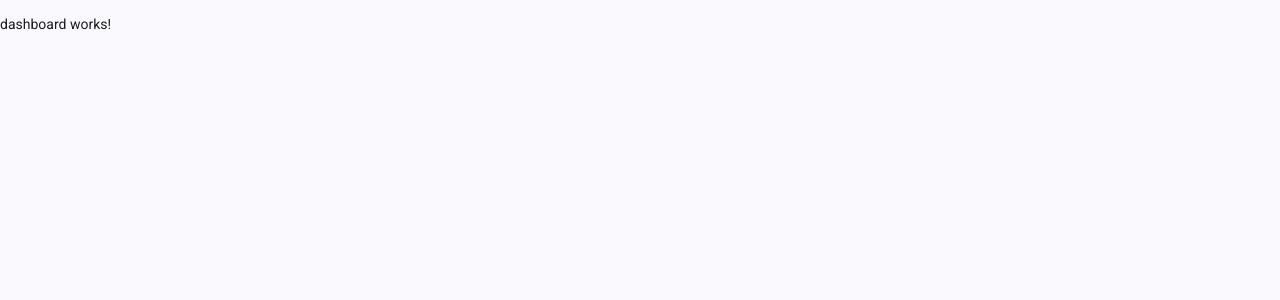
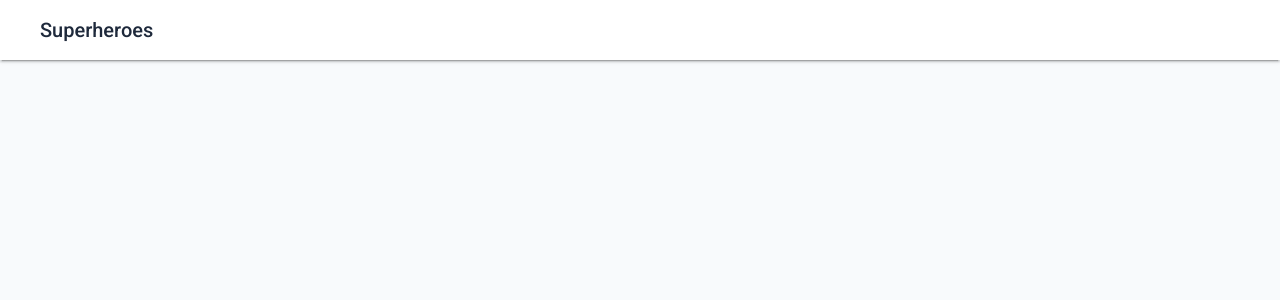
Before and after one commit to brendilschneider/RIU-Frontend-Brenda-Dilschneider, an Angular app: page / in a window 1280 px wide. Shown: the top 300 px of the page. Built offline with nearby package versions, Linux system fonts and the light colour scheme.

Commit message:
Initial dashboard UI

```diff
--- a/src/app/dashboard/dashboard.html
+++ b/src/app/dashboard/dashboard.html
@@ -1 +1,8 @@
-<p>dashboard works!</p>
+<div class="dashboard-container">
+    <header class="dashboard-header mat-elevation-z2">
+        <div class="header-content">
+            <h1 class="dashboard-title">Superheroes</h1>
+        </div>
+    </header>
+    <main class="dashboard-content"></main>
+</div>
--- a/src/app/dashboard/dashboard.scss
+++ b/src/app/dashboard/dashboard.scss
@@ -0,0 +1,36 @@
+@use '@angular/material' as mat;
+
+.dashboard-container {
+  min-height: 100vh;
+  background-color: #f8fafc;
+  display: flex;
+  flex-direction: column;
+}
+
+.dashboard-header {
+  background-color: #ffffff;
+  width: 100%;
+  @include mat.elevation(2);
+
+  .header-content {
+    max-width: 1200px;
+    margin: 0 auto;
+    padding: 1.25rem 2rem;
+    display: flex;
+    align-items: center;
+  }
+
+  .dashboard-title {
+    font-size: 1.25rem;
+    font-weight: 500;
+    color: #1e293b;
+    margin: 0;
+  }
+}
+.dashboard-content {
+  padding: 2rem;
+  max-width: 1200px;
+  width: 100%;
+  margin: 0 auto;
+  box-sizing: border-box;
+}
--- a/src/app/dashboard/dashboard.ts
+++ b/src/app/dashboard/dashboard.ts
@@ -1,4 +1,5 @@
-import { Component } from '@angular/core';
+import { Component, signal } from '@angular/core';
+import { Superhero } from '../models/superhero.model';
 
 @Component({
   imports: [],
@@ -7,4 +8,8 @@ import { Component } from '@angular/core';
   styleUrl: './dashboard.scss',
   templateUrl: './dashboard.html',
 })
-export class DashboardComponent {}
+export class DashboardComponent {
+
+  heroes = signal<Superhero[]>([]);
+
+}
--- a/src/app/models/superheroe.model.ts
+++ b/src/app/models/superhero.model.ts
@@ -1,5 +1,5 @@
 
-export interface Superheroe {
+export interface Superhero {
   id: number;
   name: string;
   slug: string;
--- a/src/styles.scss
+++ b/src/styles.scss
@@ -20,20 +20,12 @@ html {
 }
 
 body {
-  // Default the application to a light color theme. This can be changed to
-  // `dark` to enable the dark color theme, or to `light dark` to defer to the
-  // user's system settings.
   color-scheme: light;
 
-  // Set a default background, font and text colors for the application using
-  // Angular Material's system-level CSS variables. Learn more about these
-  // variables at https://material.angular.dev/guide/system-variables
-  background-color: var(--mat-sys-surface);
+  background-color: #f8fafc;
   color: var(--mat-sys-on-surface);
   font: var(--mat-sys-body-medium);
 
-  // Reset the user agent margin.
   margin: 0;
   height: 100%;
 }
-/* You can add global styles to this file, and also import other style files */
```
